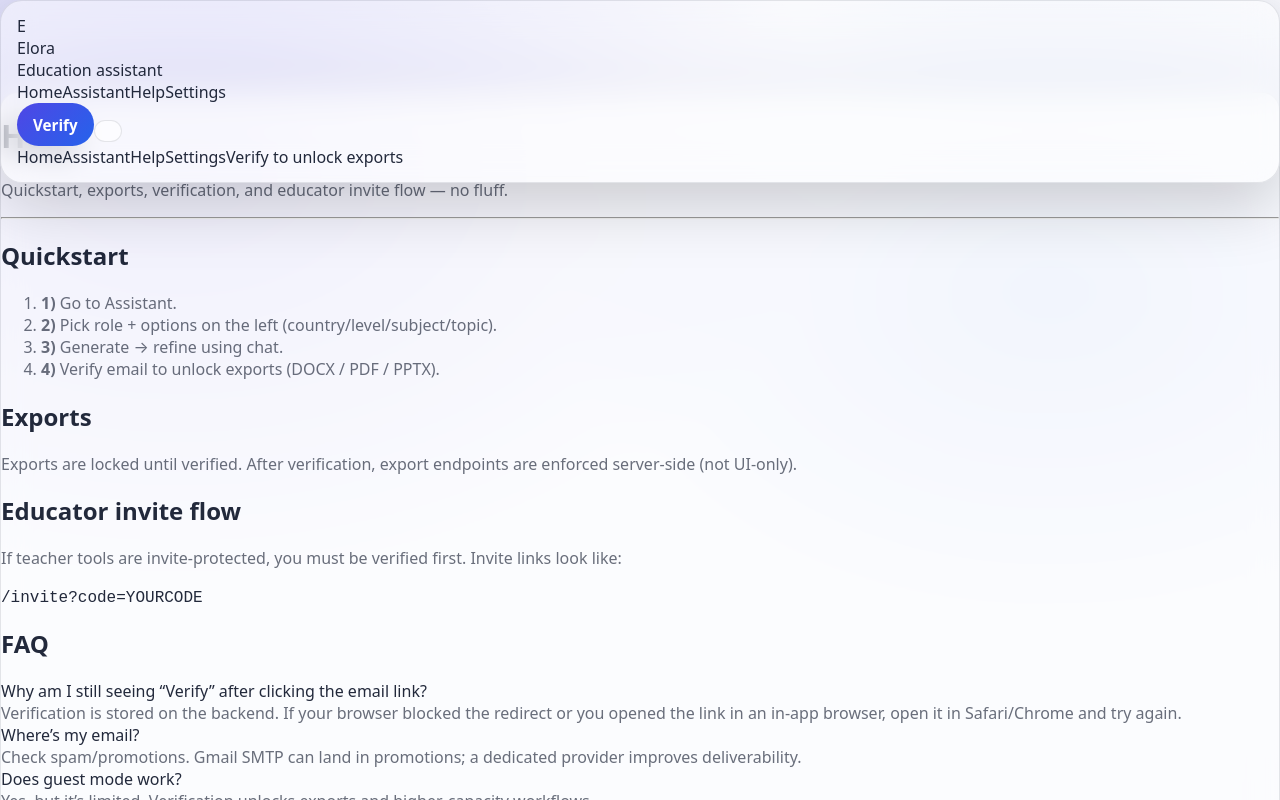
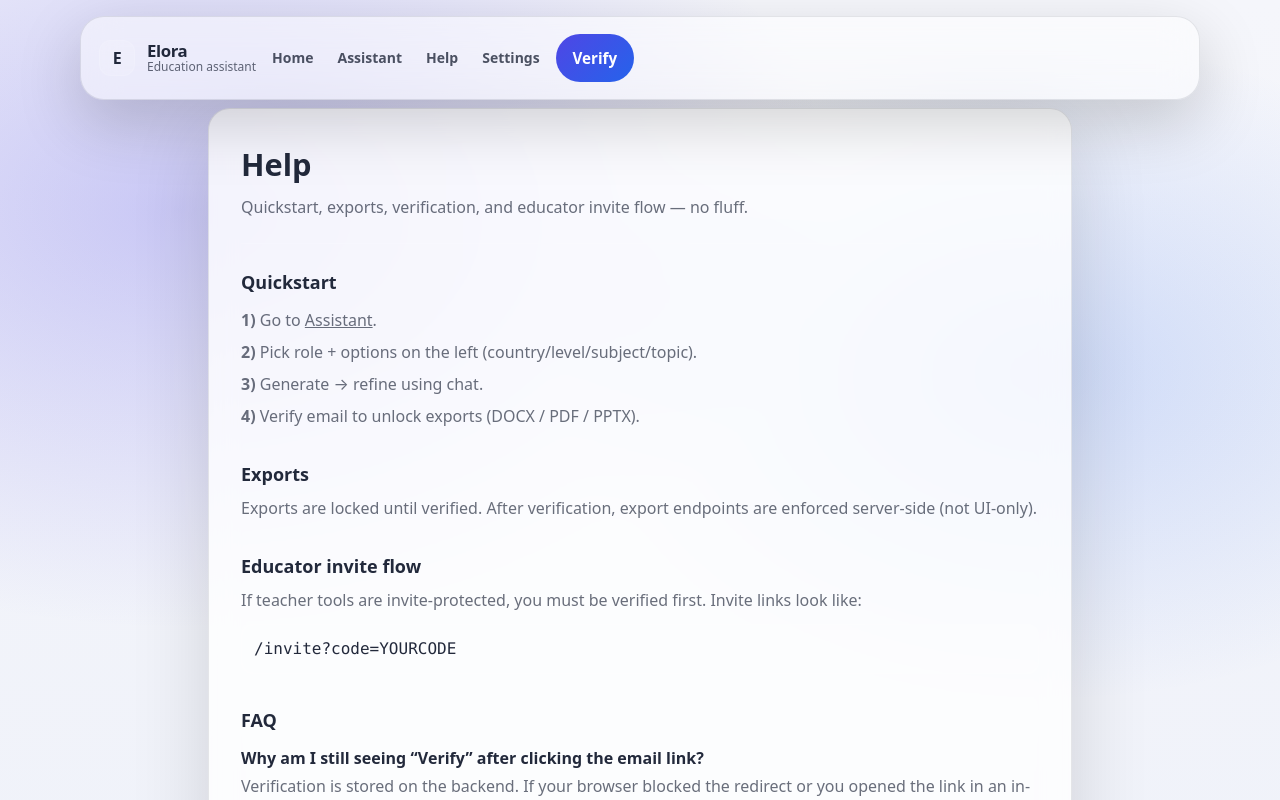
Before and after one commit to tweetharis-netizen/elora-verification-ui, a Next.js app: page /help in a window 1280 px wide. Shown: the top 800 px of the page. Built offline with nearby package versions, Linux system fonts and the light colour scheme.

Commit message:
Update globals.css

```diff
--- a/styles/globals.css
+++ b/styles/globals.css
@@ -1,42 +1,41 @@
-/* styles/globals.css */
+@tailwind base;
+@tailwind components;
+@tailwind utilities;
 
+/* ---------- Elora Premium Tokens ---------- */
 :root {
   --elora-font-scale: 1;
-  --radius: 18px;
 
   /* Layout */
-  --elora-nav-offset: 92px; /* fixed top padding so navbar never overlaps */
+  --elora-nav-height: 84px;
+  --elora-page-max: 1120px;
+  --radius: 22px;
 
-  /* Typography */
-  --font-sans: ui-sans-serif, system-ui, -apple-system, Segoe UI, Roboto, Arial, "Apple Color Emoji","Segoe UI Emoji";
+  /* Type */
+  --font-sans: ui-sans-serif, system-ui, -apple-system, Segoe UI, Roboto, Arial;
   --font-serif: ui-serif, Georgia, Cambria, "Times New Roman", Times, serif;
 }
 
 /* Real font scaling */
-html {
-  font-size: calc(16px * var(--elora-font-scale));
-}
+html { font-size: calc(16px * var(--elora-font-scale)); }
 
-/* ---------- Theme Tokens ---------- */
-/* Dark = default */
 html[data-theme="dark"] {
   --bg0: #050816;
   --bg1: #070b22;
   --surface: rgba(255,255,255,0.06);
-  --surface2: rgba(255,255,255,0.08);
+  --surface2: rgba(255,255,255,0.09);
   --line: rgba(255,255,255,0.10);
   --text: rgba(255,255,255,0.92);
-  --muted: rgba(255,255,255,0.68);
+  --muted: rgba(255,255,255,0.70);
   --accent: #7c7bff;
   --accent2: #59c2ff;
 }
 
-/* Light = soft premium (NOT harsh white) */
 html[data-theme="light"] {
   --bg0: #f5f6fb;
   --bg1: #eef1f9;
-  --surface: rgba(255,255,255,0.72);
-  --surface2: rgba(255,255,255,0.85);
+  --surface: rgba(255,255,255,0.78);
+  --surface2: rgba(255,255,255,0.90);
   --line: rgba(15,23,42,0.10);
   --text: rgba(15,23,42,0.92);
   --muted: rgba(15,23,42,0.62);
@@ -55,36 +54,39 @@ body {
     linear-gradient(180deg, var(--bg0), var(--bg1));
 }
 
-a { color: inherit; text-decoration: none; }
-
-/* Shell ensures nav never overlaps */
-.elora-shell {
-  min-height: 100vh;
+/* ---------- Layout ---------- */
+.elora-shell { min-height: 100vh; }
+.elora-main {
+  padding-top: calc(var(--elora-nav-height) + 24px);
+  padding-bottom: 64px;
 }
 
+/* ---------- Navbar ---------- */
 .elora-nav {
   position: fixed;
-  top: 0; left: 0; right: 0;
+  inset: 0 0 auto 0;
   z-index: 50;
-  pointer-events: none; /* allow inner to handle clicks */
+  pointer-events: none;
 }
 
 .elora-navbar {
   pointer-events: auto;
-  border-radius: 22px;
+  height: var(--elora-nav-height);
+  display: flex;
+  align-items: center;
+  justify-content: space-between;
+  gap: 16px;
+
+  border-radius: 24px;
   border: 1px solid var(--line);
   background: color-mix(in oklab, var(--surface2) 55%, transparent);
-  backdrop-filter: blur(16px);
+  backdrop-filter: blur(18px);
   box-shadow: 0 22px 65px rgba(0,0,0,0.18);
-  padding: 14px 16px;
+
+  padding: 0 18px;
 }
 
-.elora-main {
-  padding-top: var(--elora-nav-offset);
-  padding-bottom: 48px;
-}
-
-/* Components */
+/* ---------- Premium primitives ---------- */
 .elora-card {
   background: var(--surface);
   border: 1px solid var(--line);
@@ -101,7 +103,7 @@ a { color: inherit; text-decoration: none; }
   justify-content: center;
   gap: 10px;
   border-radius: 999px;
-  padding: 0.72rem 1rem;
+  padding: 0.78rem 1.05rem;
   font-weight: 800;
   font-size: 0.95rem;
   border: 1px solid var(--line);
@@ -115,10 +117,7 @@ a { color: inherit; text-decoration: none; }
   color: white;
 }
 
-.elora-btn:disabled {
-  opacity: 0.6;
-  cursor: not-allowed;
-}
+.elora-btn:disabled { opacity: 0.6; cursor: not-allowed; }
 
 .elora-pill {
   display: inline-flex;
@@ -130,25 +129,11 @@ a { color: inherit; text-decoration: none; }
   font-size: 0.85rem;
   border: 1px solid rgba(120,255,200,0.35);
   background: rgba(60,255,170,0.10);
-  color: color-mix(in oklab, var(--text) 88%, #7dffb7);
 }
 
-.elora-iconbtn {
-  display: inline-flex;
-  align-items: center;
-  justify-content: center;
-  gap: 6px;
-  border-radius: 14px;
-  padding: 10px;
-  border: 1px solid var(--line);
-  background: color-mix(in oklab, var(--surface2) 70%, transparent);
-  cursor: pointer;
-}
-
-/* Inputs */
 .elora-input {
   width: 100%;
-  height: 2.85rem;
+  height: 3rem;
   border-radius: 16px;
   border: 1px solid var(--line);
   background: color-mix(in oklab, var(--surface2) 70%, transparent);
@@ -161,7 +146,7 @@ a { color: inherit; text-decoration: none; }
   box-shadow: 0 0 0 4px color-mix(in oklab, var(--accent) 18%, transparent);
 }
 
-/* Runway-ish grain overlay (cheap) */
+/* Grain overlay */
 .elora-grain {
   position: absolute;
   inset: 0;
```
